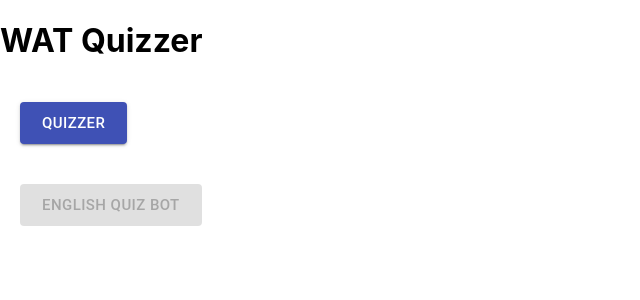
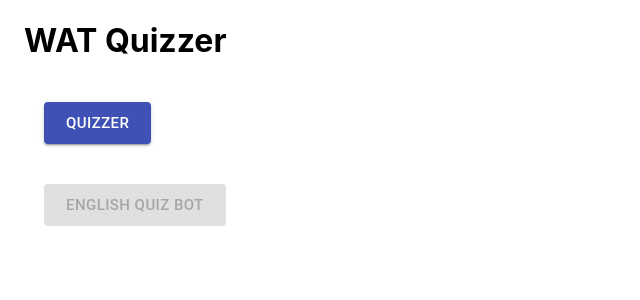
Before and after one commit to WAT36/WAT-Quizzer, a React (Create React App) app in the folder frontend/: page /top in a window 1280 px wide. Shown: the top 300 px of the page, without its empty margins (0-640 px from the left). Built offline with nearby package versions, Linux system fonts and the light colour scheme.

Commit message:
トップ全体のwrapperをContainerに変更

```diff
--- a/frontend/src/pages/TopPage.jsx
+++ b/frontend/src/pages/TopPage.jsx
@@ -1,4 +1,4 @@
-import { Button } from '@material-ui/core';
+import { Button, Container } from '@material-ui/core';
 
 const buttonStyle = {
     'margin'     :  '20px',
@@ -6,7 +6,7 @@ const buttonStyle = {
 
 export default function TopPage(){
     return (
-        <div id="wrapper">
+        <Container>
             <h1>WAT Quizzer</h1>
 
             <Button style={buttonStyle} variant="contained" size="large" color="primary" href="/">
@@ -17,6 +17,6 @@ export default function TopPage(){
                 English Quiz Bot
             </Button>
 
-        </div>
+        </Container>
     )
 }
```
